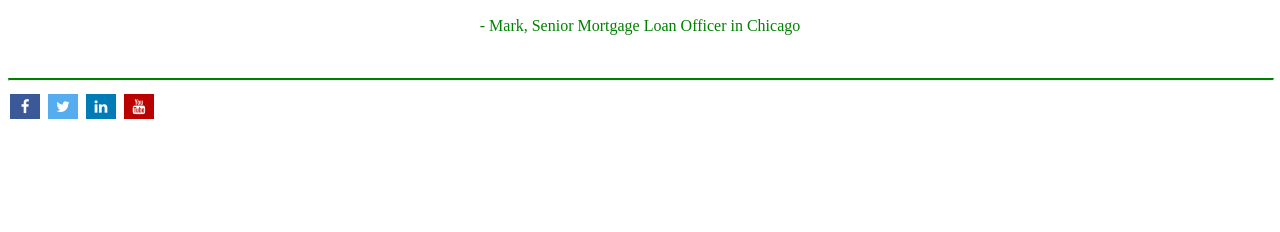
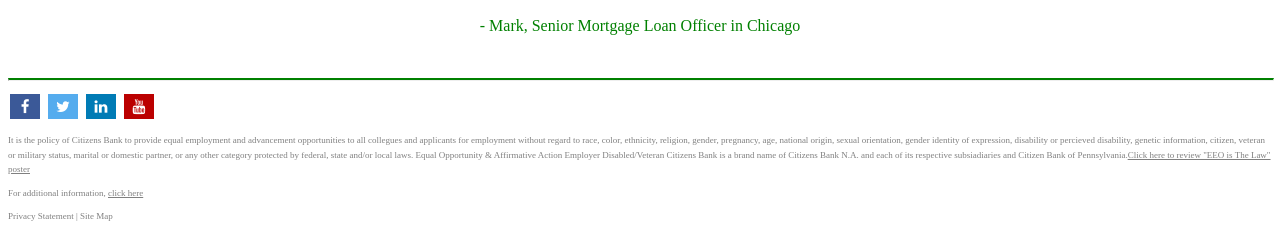
Before and after one commit to umeramalek/Radancy-project, a plain HTML site: page index.html in a window 1280 px wide. Shown: the part 2044-2276 px from the top of the page. Before the commit the page ends 2184 px from the top, so only its background shows below. Drawn offline with Linux system fonts and the light colour scheme.

Commit message:
footer updated and finished

```diff
--- a/index.html
+++ b/index.html
@@ -119,7 +119,10 @@
         <a href="#" class="fa fa-linkedin"></a>
         <a href="#" class="fa fa-youtube"></a>
 
-        <p></p>
+        <p>It is the policy of Citizens Bank to provide equal employment and advancement opportunities to all collegues and applicants for employment without regard to race, color, ethnicity, religion, gender, pregnancy, age, national origin, sexual orientation, gender identity of expression, disability or percieved disability, genetic information, citizen, veteran or military status, marital or domestic partner, or any other category protected by federal, state and/or local laws. Equal Opportunity & Affirmative Action Employer Disabled/Veteran Citizens Bank is a brand name of Citizens Bank N.A. and each of its respective subsiadiaries and Citizen Bank of Pennsylvania.<u>Click here to review "EEO is The Law" poster </u></p>
+        <p>For additional information, <u>click here</u></p>
+
+        <p>Privacy Statement | Site Map</p>
 
       </footer>
 
--- a/style.css
+++ b/style.css
@@ -193,26 +193,10 @@ hr {
   opacity: 0.7;
 }
 
-/* .row2 {
-  display: flex;
+footer > p {
+  font-size: xx-small;
+  color: gray;
 }
-
-.column2 {
-  display: flex;
-  align-items: center;
-  justify-content: center;
-  flex: 50%;
-  padding-left: 20px;
-
-}
-
-.avatarText {
-  text-align: justify;
-}
-
-.avatar {
-  border-radius: 50%;
-} */
 
 @media (min-width: 480px) {
   .banner {
```
